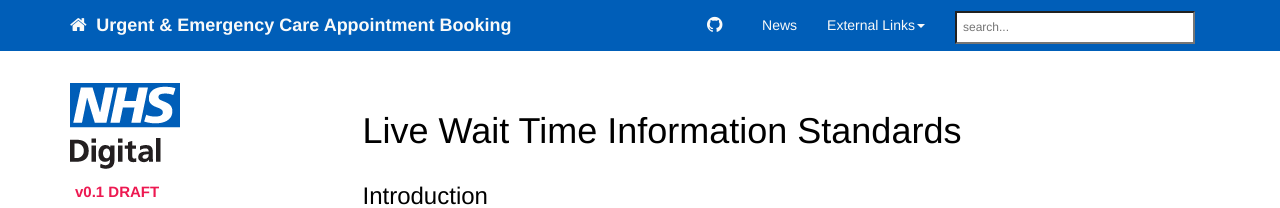
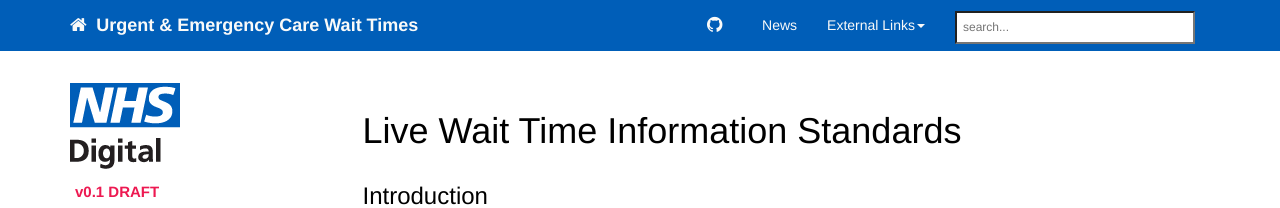
Before and after one commit to nhsd-a2si/docs-uec-waittimes, a Jekyll site: the page built from index.md, in a window 1280 px wide. Shown: the top 208 px of the page. Built offline with Jekyll 4.4.1, drawn with Linux system fonts in a browser that asks for light colours; nearby versions of some CDN libraries.

Commit message:
Mods to change titles to wait time standards

```diff
--- a/_config.yml
+++ b/_config.yml
@@ -2,10 +2,10 @@
 output: web
 # this property is useful for conditional filtering of content that is separate from the PDF.
 
-topnav_title: Urgent & Emergency Care Appointment Booking
+topnav_title: Urgent & Emergency Care Wait Times
 # this appears on the top navigation bar next to the home button
 
-site_title: Urgent & Emergency Care Appointment Booking Standards
+site_title: Urgent & Emergency Care Wait Time Standards
 # this appears in the html browser tab for the site title (seen mostly by search engines, not users)
 
 company_name: NHS Digital
@@ -95,7 +95,7 @@ sidebars:
 - overview_sidebar
 - poc_sidebar
 
-description: "Urgent & Emergency Care Appointment Booking Standards"
+description: "Urgent & Emergency Care Wait Time Standards"
 # the description is used in the feed.xml file
 
 permalink: /:title/
@@ -105,7 +105,7 @@ sitemap: false
 # needed for sitemap.xml file only
 url: https://nhsd-a2si.github.io/docs-uec-appts
 
-repository: nhsd-a2si/docs-uec-appts
+repository: nhsd-a2si/docs-uec-waittimes
 
 gist:
   noscript: false
```
